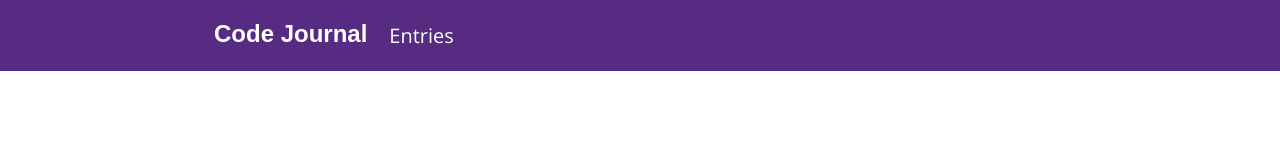
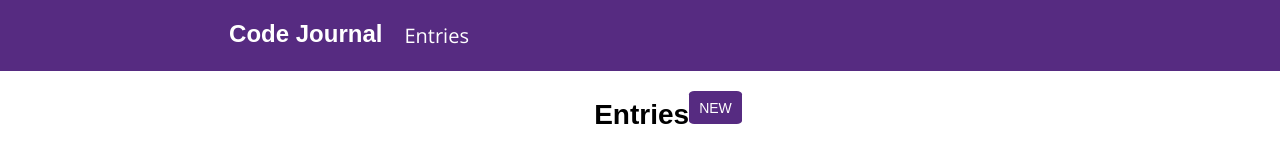
Before and after one commit to John-bess4/code-journa, a website: page index.html in a window 1280 px wide. Both pictures are taken after a click on the link "Entries". Drawn offline with nearby package versions, Linux system fonts and the light colour scheme; a web font is replaced by a local one.

Commit message:
issue-2-view-entries submission

```diff
--- a/css/layout.css
+++ b/css/layout.css
@@ -4,7 +4,7 @@
 
 .container {
   display: flex;
-  max-width: 575px;
+  max-width: 900px;
   margin: 0 auto;
   padding: 0 1.5rem;
   justify-content: center;
@@ -38,7 +38,9 @@
 .navbar-row {
   display: flex;
   flex-wrap: no-wrap;
-  padding-right: 4rem;
+  justify-content: flex-start;
+  padding-left: 2.2rem;
+  margin-left: 2em;
 }
 
 .navbar-row > h3 {
@@ -49,14 +51,15 @@
 .button-container {
   display: flex;
   justify-content: flex-end;
-  padding-bottom: 1rem;
+  padding-bottom: 0;
 }
 
 .second-btn-container {
   display: flex;
   justify-content: space-between;
-  padding-bottom: 0;
   padding-left: 45px;
+  margin-top: 0;
+  margin-bottom: 0;
 }
 
 .column-half > img {
@@ -71,20 +74,22 @@
   .navbar-row {
     display: flex;
     flex-wrap: nowrap;
-    flex-basis: 100%;
-    padding-right: 5.5rem;
+    justify-content: center;
+    padding-right: 20rem;
+    margin-right: 15rem;
+    margin-left: 0;
+    padding-left: 0;
   }
 
   .navbar-row > h3 {
-    padding-right: 15px;
+    margin-right: 15px;
     padding-top: 3.4px;
   }
 
   .second-btn-container {
     display: flex;
-    align-items: center;
     justify-content: space-between;
-    padding-left: 10px;
+    padding-left: 3.5rem;
   }
 
   .column-full,
@@ -97,7 +102,6 @@
     display: flex;
     flex-wrap: wrap;
     justify-content: center;
-    padding: 1% 33%;
   }
 
   .column-full {
--- a/css/styles.css
+++ b/css/styles.css
@@ -8,14 +8,13 @@ h3 {
   font-family: "Proza Libre", sans-serif;
 }
 
+h3 {
+  font-size: 28px;
+}
+
 header {
   background-color: #562b81;
   color: white;
-}
-
-.navbar {
-  padding-top: 0.5rem;
-  padding-bottom: 0.5rem;
 }
 
 img {
@@ -48,14 +47,15 @@ button:first-child {
   font-size: 12px;
 }
 
-.second-btn-container > button {
+.new-button {
   background-color: #562b81;
   color: white;
   border: none;
   border-radius: 10%;
-  padding: 1px 15px;
-  margin: 15px;
-  font-size: 12px;
+  font-size: 14px;
+  padding: 0 10px;
+  margin-bottom: 35px;
+  margin-top: 20px;
 }
 
 .entries-link {
--- a/index.html
+++ b/index.html
@@ -20,13 +20,11 @@
 
 <body>
   <header>
-    <div class="container">
-      <nav class="navbar-row">
-        <h2>Code Journal</h2>
-        <a href="#" class="entries-link" data-view="entries"> Entries
-        </a>
-      </nav>
-    </div>
+    <nav class="navbar-row">
+      <h2>Code Journal</h2>
+      <a href="#" class="entries-link"> Entries
+      </a>
+    </nav>
   </header>
 
   <main class="container">
@@ -59,14 +57,10 @@
     </div>
 
     <div data-view="entries" class="entries hidden">
-      <div class="row second-btn-container">
+      <div class="second-btn-container">
         <h3>Entries</h3>
         <button type="button" class="new-button">NEW
         </button>
-      </div>
-      <div class="row">
-        <ul class="column-half">
-        </ul>
       </div>
       <div class="row-two">
         <p id="no-entries-text" class="hidden"> No entries have been recorded.
--- a/js/main.js
+++ b/js/main.js
@@ -7,7 +7,7 @@ const $entriesLink = document.querySelector('.entries-link');
 const $entryForm = document.querySelector('.entry-form');
 const $newButton = document.querySelector('.new-button');
 const $submitButton = document.querySelector('.submit-button');
-const $entriesList = document.querySelector('.entries');
+const $entriesList = document.querySelector('[data-view="entries"]');
 const noEntriesText = document.getElementById('no-entries-text');
 
 $urlInput.addEventListener('input', function () {
@@ -15,7 +15,7 @@ $urlInput.addEventListener('input', function () {
 });
 
 $newButton.addEventListener('click', function () {
-  viewSwap('entries');
+  viewSwap('entry-form');
 });
 
 $submitButton.addEventListener('click', function () {
@@ -43,15 +43,15 @@ $form.addEventListener('submit', function (event) {
 });
 
 document.addEventListener('DOMContentLoaded', function () {
+  viewSwap(data.view);
   renderAllEntries();
-  viewSwap(data.view);
 });
 
 function renderEntry(entry) {
-  const $listItem = document.createElement('li');
-  const $row = document.createElement('div');
-  const $imageColumn = document.createElement('div');
-  const $contentColumn = document.createElement('div');
+  const $listItem = document.createElement('ul');
+  const $row = document.createElement('li');
+  const $imageColumn = document.createElement('li');
+  const $contentColumn = document.createElement('li');
   const $image = document.createElement('img');
   const $title = document.createElement('h3');
   const $description = document.createElement('p');
@@ -77,8 +77,6 @@ function renderEntry(entry) {
 }
 
 function renderAllEntries() {
-  $entriesList.textContent = '';
-
   data.entries.forEach(function (entry) {
     const entryNode = renderEntry(entry);
     $entriesList.appendChild(entryNode);
```
